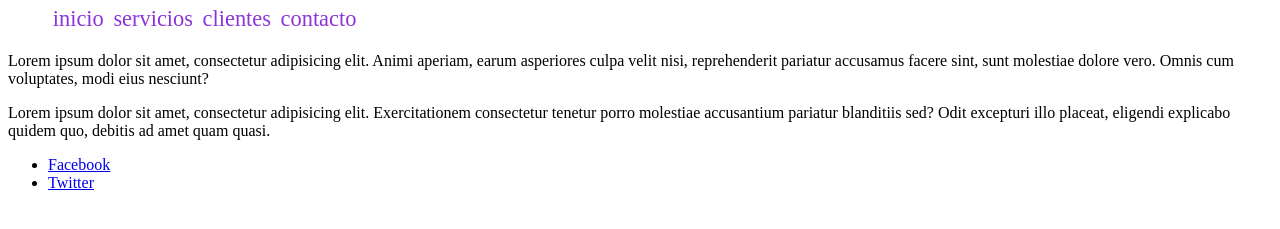
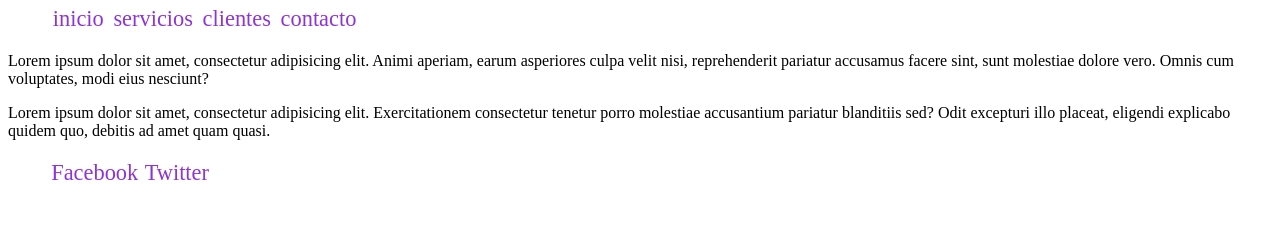
Before and after one commit to rudyacs/proyecto1, a plain HTML site: page index.html in a window 1280 px wide. Shown: the part 79-308 px from the top of the page. Drawn offline with Linux system fonts and the light colour scheme.

Commit message:
se agrega estilos al footer

```diff
--- a/estilos.css
+++ b/estilos.css
@@ -14,3 +14,20 @@
     color: #8d34d9;
     text-decoration: none;
 }
+
+.piedepagina ul {
+    list-style: none;
+    font-size: 1.4rem;
+    display: flex;
+    flex-direction: row;
+    margin: auto;
+}
+
+.piedepagina ul li {
+    margin: .2rem;
+}
+
+.piedepagina ul a {
+    color: #8d34d9;
+    text-decoration: none;
+}
```
